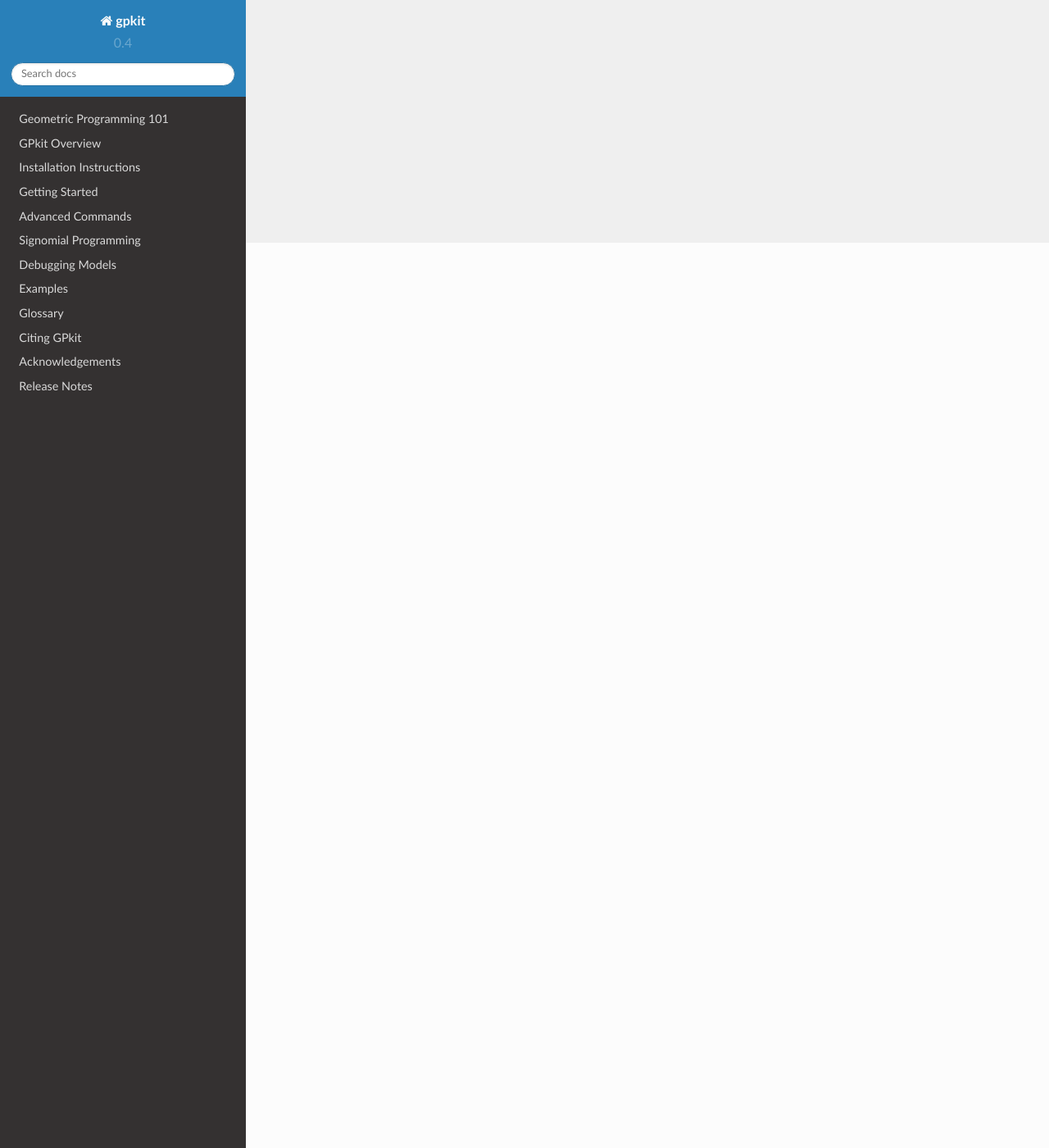
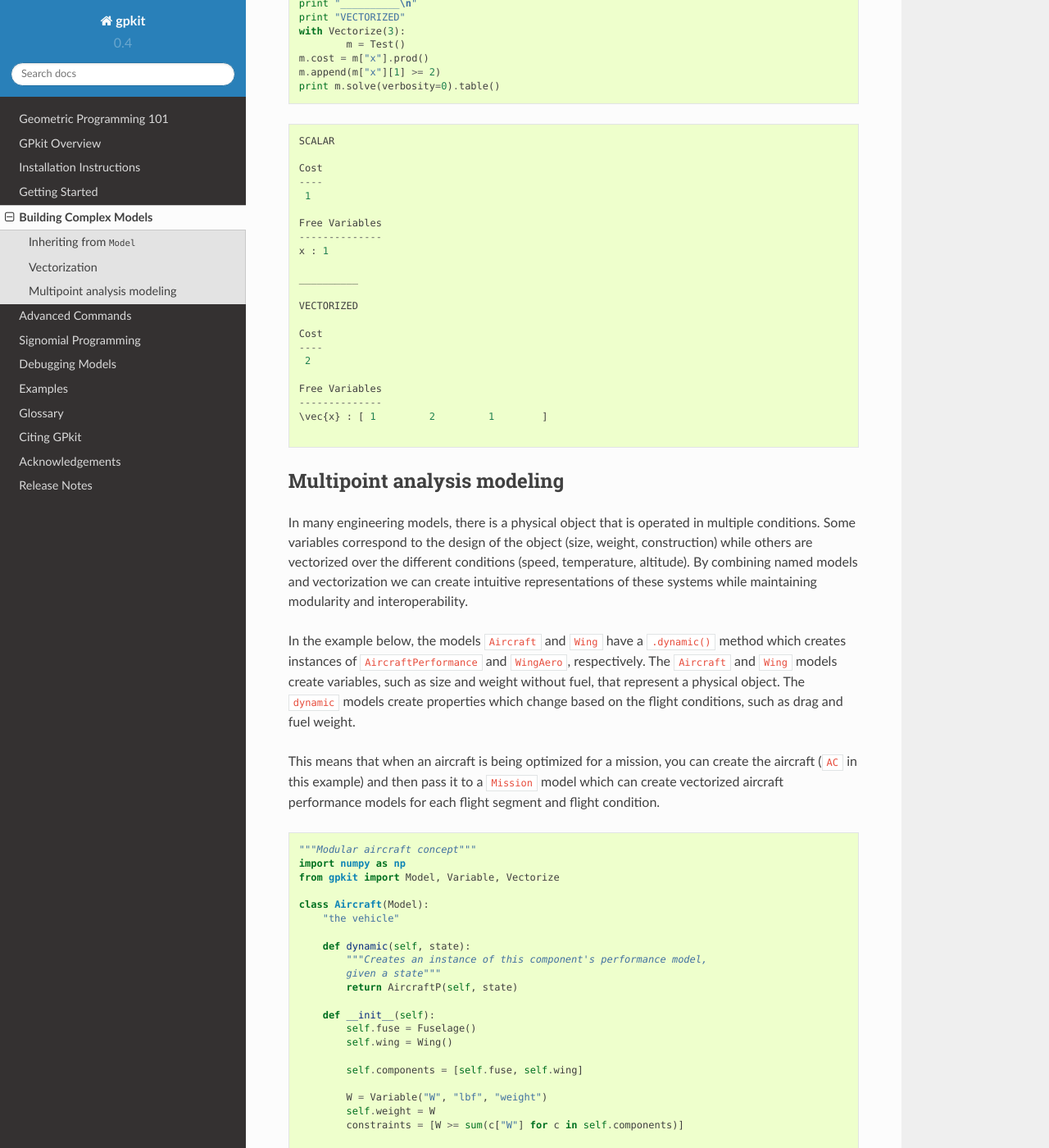
Before and after one commit to convexengineering/gpkit, a Sphinx documentation site: the page built from docs/source/modelbuilding.rst, in a window 1280 px wide and 1400 px high, scrolled down 1104 px. Shown: the whole window at 82% size. Built offline with Sphinx 7.4.7 and the Read the Docs theme 2.0.0, drawn with Linux system fonts in a browser that asks for light colours; some of the changed text lies outside the part shown.

Commit message:
first stab at documenting model building

```diff
--- a/performance_modeling_test.py
+++ b/docs/source/examples/performance_modeling.py
@@ -1,16 +1,16 @@
-"""Jungle Hawk Owl Concept"""
+"""Modular aircraft concept"""
 import numpy as np
-from gpkit import Model, Variable, vectorize
+from gpkit import Model, Variable, Vectorize
 
 class Aircraft(Model):
-    "the JHO vehicle"
+    "the vehicle"
 
     def dynamic(self, state):
         """Creates an instance of this component's performance model,
         given a state"""
         return AircraftP(self, state)
 
-    def __init__(self, **kwargs):
+    def __init__(self):
         self.fuse = Fuselage()
         self.wing = Wing()
 
@@ -20,14 +20,14 @@
         self.weight = W
         constraints = [W >= sum(c["W"] for c in self.components)]
 
-        Model.__init__(self, W, self.components + constraints, **kwargs)
+        Model.__init__(self, W, self.components + constraints)
 
 
 class AircraftP(Model):
     """Aircraft Performance Model (i.e., aircraft flight physics)
     Currently implemented as lift = weight
     """
-    def __init__(self, aircraft, state, **kwargs):
+    def __init__(self, aircraft, state):
         self.aircraft = aircraft
         self.wing_aero = aircraft.wing.dynamic(state)
         self.perf_models = [self.wing_aero]
@@ -39,12 +39,12 @@
                                         * aircraft.wing["S"]),
             Wburn >= 0.1*self.wing_aero["D"]
             ]
-        Model.__init__(self, None, self.perf_models + constraints, **kwargs)
+        Model.__init__(self, None, self.perf_models + constraints)
 
 
 class FlightState(Model):
     "Instantaneous context for evaluating flight physics"
-    def __init__(self, **kwargs):
+    def __init__(self):
         V = Variable("V", 40, "knots", "true airspeed")
         mu = Variable("\\mu", 1.628e-5, "N*s/m^2", "dynamic viscosity")
         rho = Variable("\\rho", 0.74, "kg/m^3", "air density")
@@ -53,29 +53,29 @@
             mu == mu,
             rho == rho
             ]
-        Model.__init__(self, None, constraints, **kwargs)
+        Model.__init__(self, None, constraints)
 
 
 class FlightSegment(Model):
     "Combines a context (flight state) and a component (the aircraft)"
-    def __init__(self, aircraft, **kwargs):
+    def __init__(self, aircraft):
         self.flightstate = FlightState()
         self.aircraftp = aircraft.dynamic(self.flightstate)
         Model.__init__(self, None,
-                       [self.flightstate, self.aircraftp], **kwargs)
+                       [self.flightstate, self.aircraftp])
 
 
 class Mission(Model):
     "list of flight segments"
-    def __init__(self, aircraft, **kwargs):
+    def __init__(self, aircraft):
         N = 4
-        with vectorize(N):
+        with Vectorize(N):
             fs = FlightSegment(aircraft)
         Wburn = fs.aircraftp["W_{burn}"]
         Wfuel = fs.aircraftp["W_{fuel}"]
         constraints = [Wfuel[:-1] >= Wfuel[1:] + Wburn[:-1],
                        Wfuel[-1] >= Wburn[-1]]
-        Model.__init__(self, Wfuel[0], [constraints, fs], **kwargs)
+        Model.__init__(self, Wfuel[0], [constraints, fs])
 
 
 class Wing(Model):
@@ -85,7 +85,7 @@
         given a state"""
         return WingAero(self, state)
 
-    def __init__(self, **kwargs):
+    def __init__(self):
         W = Variable("W", "lbf", "weight")
         S = Variable("S", 190, "ft^2", "surface area")
         rho = Variable("\\rho", 1, "lbf/ft^2", "areal density")
@@ -96,12 +96,12 @@
             W >= S*rho,
             c == (S/A)**0.5
             ]
-        super(Wing, self).__init__(None, constraints, **kwargs)
+        Model.__init__(self, None, constraints)
 
 
 class WingAero(Model):
     "Wing drag model"
-    def __init__(self, wing, state, **kwargs):
+    def __init__(self, wing, state):
         CD = Variable("C_D", "-", "drag coefficient")
         CL = Variable("C_L", "-", "lift coefficient")
         e = Variable("e", 0.9, "-", "Oswald efficiency")
@@ -112,12 +112,12 @@
             Re == state["\\rho"]*state["V"]*wing["c"]/state["\\mu"],
             D >= 0.5*state["\\rho"]*state["V"]**2*CD*wing["S"],
             ]
-        Model.__init__(self, None, constraints, **kwargs)
+        Model.__init__(self, None, constraints)
 
 
 class Fuselage(Model):
     "The thing that carries the fuel, engine, and payload"
-    def __init__(self, **kwargs):
+    def __init__(self):
         # fuselage needs an external dynamic drag model,
         # left as an exercise for the reader
         # V = Variable("V", 16, "gal", "volume")
@@ -131,12 +131,11 @@
             W == W,  # todo replace with model
             ]
 
-        super(Fuselage, self).__init__(None, constraints, **kwargs)
+        Model.__init__(self, None, constraints)
 
 
-if __name__ == "__main__":
-    JHO = Aircraft()
-    MISSION = Mission(JHO)
-    M = Model(MISSION.cost, [MISSION, JHO])  #, {"V": np.linspace(20, 40, N)})
-    SOL = M.solve("mosek")
-    print SOL.table()
+AC = Aircraft()
+MISSION = Mission(AC)
+M = Model(MISSION.cost, [MISSION, AC])
+SOL = M.solve(verbosity=0)
+print SOL.table()
--- /dev/null
+++ b/docs/source/examples/performance_modeling_output.txt
@@ -0,0 +1,59 @@
+
+Cost
+----
+ 1.943 [lbf]
+
+Free Variables
+--------------
+                                   Aircraft |
+                                          W : 290                                         [lbf] weight
+
+                             Aircraft, Wing |
+                                          W : 190                                         [lbf] weight
+                                          c : 2.653                                       [ft]  mean chord
+
+          Mission, FlightSegment, AircraftP |
+                             \vec{W_{burn}} : [ 0.487     0.486     0.485     0.485    ]  [lbf] segment fuel burn
+                             \vec{W_{fuel}} : [ 1.94      1.46      0.97      0.485    ]  [lbf] fuel weight
+
+Mission, FlightSegment, AircraftP, WingAero |
+                                  \vec{C_D} : [ 0.00783   0.00782   0.00781   0.0078   ]        drag coefficient
+                                  \vec{C_L} : [ 0.47      0.469     0.468     0.467    ]        lift coefficient
+                                    \vec{D} : [ 4.87      4.86      4.85      4.85     ]  [lbf] drag force
+                                   \vec{Re} : [ 7.56e+05  7.56e+05  7.56e+05  7.56e+05 ]        Reynold's number
+
+Constants
+---------
+                         Aircraft, Fuselage |
+                                          W : 100                                         [lbf]       weight
+
+                             Aircraft, Wing |
+                                          A : 27                                                      aspect ratio
+                                          S : 190                                         [ft**2]     surface area
+                                       \rho : 1                                           [lbf/ft**2] areal density
+
+Mission, FlightSegment, AircraftP, WingAero |
+                                    \vec{e} : [ 0.9       0.9       0.9       0.9      ]              Oswald efficiency
+
+        Mission, FlightSegment, FlightState |
+                                    \vec{V} : [ 40        40        40        40       ]  [kt]        true airspeed
+                                  \vec{\mu} : [ 1.63e-05  1.63e-05  1.63e-05  1.63e-05 ]  [N*s/m**2]  dynamic viscosity
+                                 \vec{\rho} : [ 0.74      0.74      0.74      0.74     ]  [kg/m**3]   air density
+
+Sensitivities
+-------------
+        Mission, FlightSegment, FlightState |
+                                    \vec{V} : [ 0.0997    0.1       0.101     0.102    ] true airspeed
+                                 \vec{\rho} : [ 0.034     0.0344    0.0347    0.0351   ] air density
+                                  \vec{\mu} : [ 0.0316    0.0317    0.0317    0.0318   ] dynamic viscosity
+
+Mission, FlightSegment, AircraftP, WingAero |
+                                    \vec{e} : [ -0.0926   -0.0924   -0.0922   -0.092   ] Oswald efficiency
+
+                             Aircraft, Wing |
+                                          S : 0.6831                                     surface area
+                                       \rho : 0.4816                                     areal density
+                                          A : -0.3056                                    aspect ratio
+
+                         Aircraft, Fuselage |
+                                          W : 0.2535                                     weight
--- /dev/null
+++ b/docs/source/examples/vectorize.py
@@ -0,0 +1,19 @@
+from gpkit import Model, Variable, Vectorize
+
+class Test(Model):
+	def __init__(self):
+		x = Variable("x")
+		Model.__init__(self, None, [x >= 1])
+
+print "SCALAR"
+m = Test()
+m.cost = m["x"]
+print m.solve(verbosity=0).table()
+
+print "__________\n"
+print "VECTORIZED"
+with Vectorize(3):
+	m = Test()
+m.cost = m["x"].prod()
+m.append(m["x"][1] >= 2)
+print m.solve(verbosity=0).table()
--- /dev/null
+++ b/docs/source/examples/vectorize_output.txt
@@ -0,0 +1,21 @@
+SCALAR
+
+Cost
+----
+ 1
+
+Free Variables
+--------------
+x : 1
+
+__________
+
+VECTORIZED
+
+Cost
+----
+ 2
+
+Free Variables
+--------------
+\vec{x} : [ 1         2         1        ]
--- a/docs/source/index.rst
+++ b/docs/source/index.rst
@@ -25,6 +25,7 @@
        gpkit101
        installation
        gettingstarted
+       modelbuilding
        advancedcommands
        signomialprogramming
        debugging
--- a/docs/source/modelbuilding.rst
+++ b/docs/source/modelbuilding.rst
@@ -2,17 +2,54 @@
 ***********************
 
 
-Inheriting from `Model`
-=======================
+Inheriting from ``Model``
+=========================
 
+GPkit encourages an object-oriented modeling approach, where the modeler creates objects that inherit from ``Model`` to break large systems down into subsystems and analysis domains. The benefits of this approach include modularity, reusability, and the ability to more closely follow mental models of system hierarchy.
 
+For example, two different models for a simple beam construction, designed by different modelers, could be used interchangeably inside another subsytem (such as an aircraft wing).
 
+At the end of this page a detailed example shows this technique in practice.
 
 
 Vectorization
 =============
 
+``gpkit.Vectorize`` creates an environment in which Variables are created with an additional dimension:
+
+.. code-block:: python
+
+    "from gpkit/tests/t_vars.py"
+
+    def test_shapes(self):
+        with gpkit.Vectorize(3):
+            with gpkit.Vectorize(5):
+                y = gpkit.Variable("y")
+                x = gpkit.VectorVariable(2, "x")
+            z = gpkit.VectorVariable(7, "z")
+
+        self.assertEqual(y.shape, (5, 3))
+        self.assertEqual(x.shape, (2, 5, 3))
+        self.assertEqual(z.shape, (7, 3))
 
 
-Load-case modeling
-==================
+This allows models written with scalar constraints to be created with vector constraints:
+
+.. literalinclude:: examples/vectorize.py
+
+.. literalinclude:: examples/vectorize_output.txt
+
+
+
+Multipoint analysis modeling
+============================
+
+In many engineering models, there is a physical object that is operated in multiple conditions. Some variables correspond to the design of the object (size, weight, construction) while others are vectorized over the different conditions (speed, temperature, altitude). By combining named models and vectorization we can create intuitive representations of these systems while maintaining modularity and interoperability.
+
+In the example below, the models ``Aircraft`` and ``Wing`` have a ``.dynamic()`` method which creates instances of ``AircraftPerformance`` and ``WingAero``, respectively. The ``Aircraft`` and ``Wing`` models create variables, such as size and weight without fuel, that represent a physical object. The ``dynamic`` models create properties which change based on the flight conditions, such as drag and fuel weight.
+
+This means that when an aircraft is being optimized for a mission, you can create the aircraft (``AC`` in this example) and then pass it to a ``Mission`` model which can create vectorized aircraft performance models for each flight segment and flight condition.
+
+.. literalinclude:: examples/performance_modeling.py
+
+.. literalinclude:: examples/performance_modeling_output.txt
```
Also changed, not shown: docs/source/autodoc/gpkit.constraints.rst (+8 -0 lines), docs/source/autodoc/gpkit.interactive.rst (+8 -0 lines), 1 other file.
